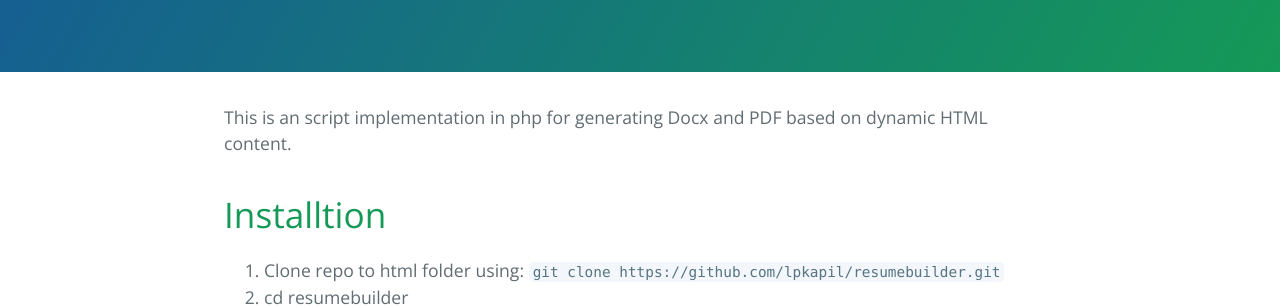
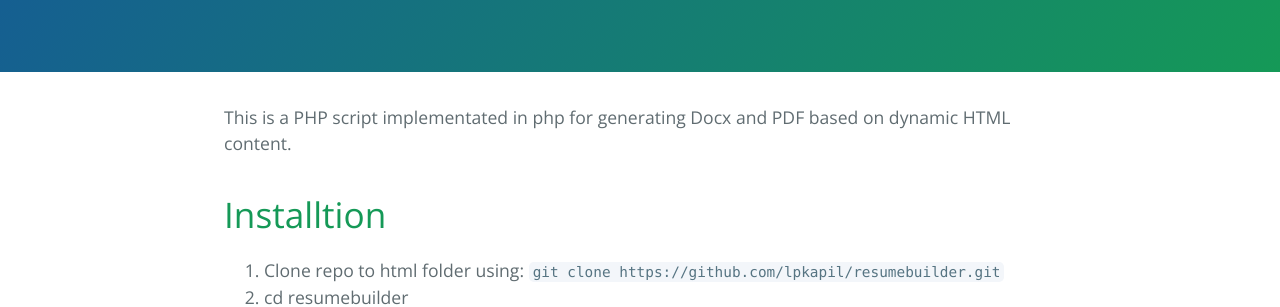
Before and after one commit to Infogiants/resumebuilder, a Jekyll site: the page built from docs/index.md, in a window 1280 px wide. Shown: the part 311-618 px from the top of the page. Built offline with Jekyll 4.4.1, drawn with Linux system fonts in a browser that asks for light colours.

Commit message:
Update index.md

```diff
--- a/docs/index.md
+++ b/docs/index.md
@@ -2,7 +2,7 @@
 layout: default
 ---
 
-This is an script implementation in php for generating Docx and PDF based on dynamic HTML content.
+This is a PHP script implementated in php for generating Docx and PDF based on dynamic HTML content.
 
 # Installtion
 
```
